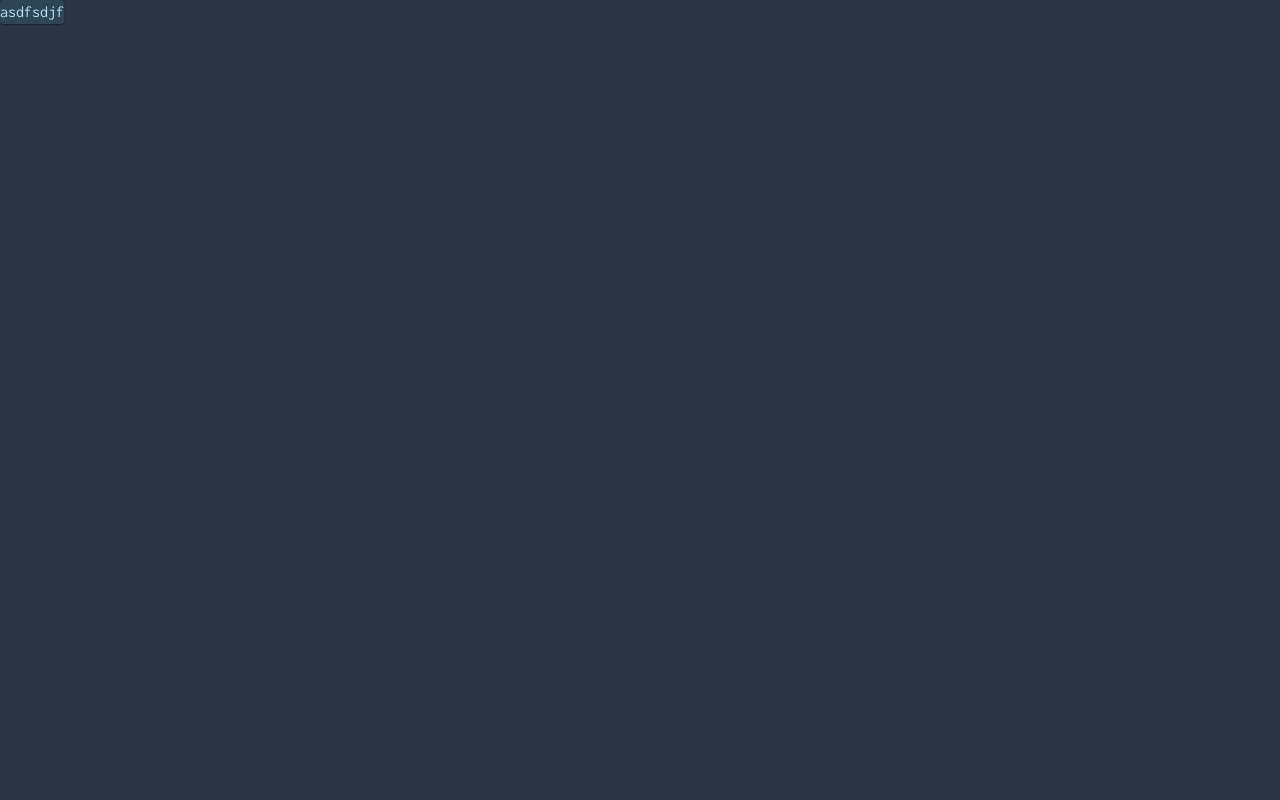
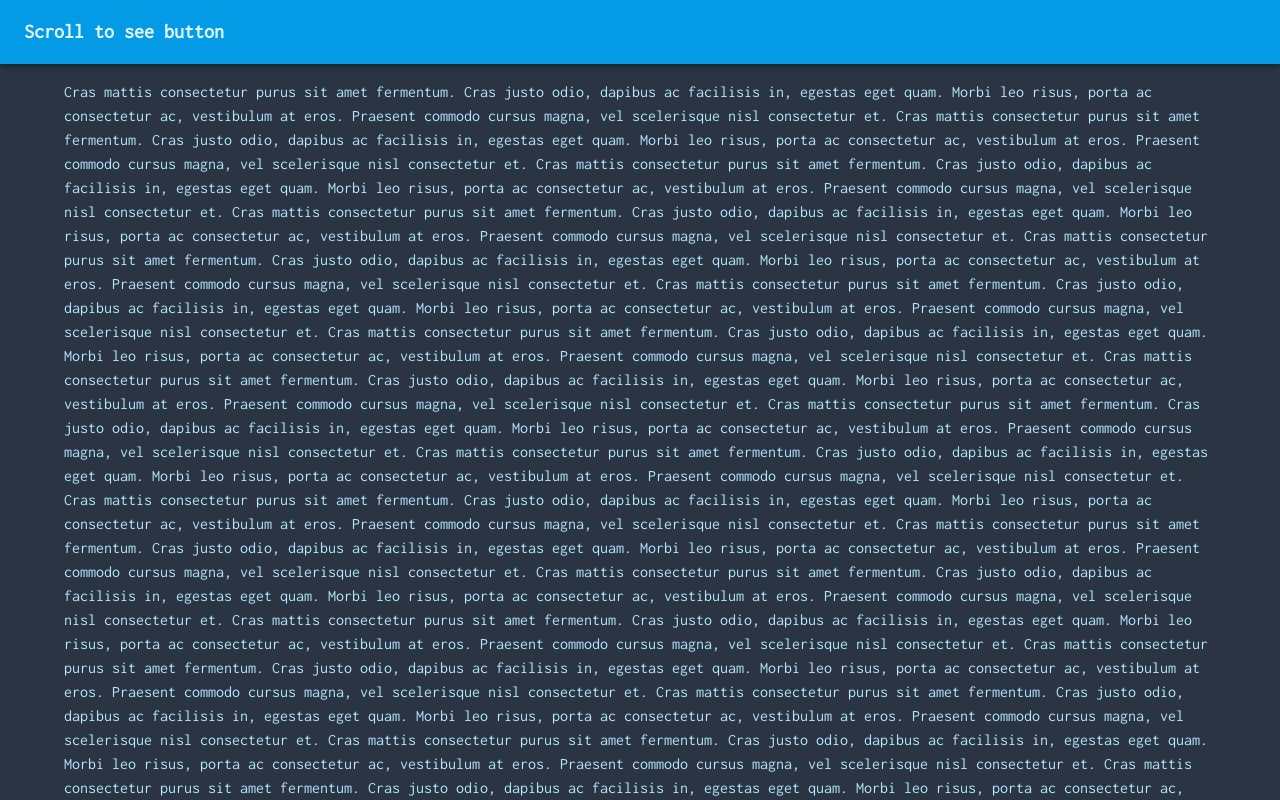
Before and after one commit to Navid-Mousavizdeh/MyPortfolio, a React (Create React App) app: page / in a window 1280 px wide. Shown: the top 800 px of the page. Built offline with nearby package versions, Linux system fonts and the light colour scheme.

Commit message:
fix: iframe bundle js

```diff
--- a/src/Pages/MainPage/MainPage.js
+++ b/src/Pages/MainPage/MainPage.js
@@ -1,15 +1,91 @@
-import React, { useEffect, useState, useRef } from 'react'
-import Grid from '@mui/material/Grid'
+import * as React from 'react'
+import PropTypes from 'prop-types'
+import AppBar from '@mui/material/AppBar'
+import Toolbar from '@mui/material/Toolbar'
+import Typography from '@mui/material/Typography'
+import CssBaseline from '@mui/material/CssBaseline'
+import useScrollTrigger from '@mui/material/useScrollTrigger'
 import Box from '@mui/material/Box'
-import Card from '@mui/material/Card'
+import Container from '@mui/material/Container'
+import Fab from '@mui/material/Fab'
+import KeyboardArrowUpIcon from '@mui/icons-material/KeyboardArrowUp'
+import Zoom from '@mui/material/Zoom'
+
+function ScrollTop(props) {
+  const { children, window } = props
+  // Note that you normally won't need to set the window ref as useScrollTrigger
+  // will default to window.
+  // This is only being set here because the demo is in an iframe.
+  const trigger = useScrollTrigger({
+    target: window ? window() : undefined,
+    disableHysteresis: true,
+    threshold: 100,
+  })
+
+  const handleClick = (event) => {
+    const anchor = (event.target.ownerDocument || document).querySelector(
+      '#back-to-top-anchor'
+    )
+
+    if (anchor) {
+      anchor.scrollIntoView({
+        behavior: 'smooth',
+        block: 'center',
+      })
+    }
+  }
+
+  return (
+    <Zoom in={trigger}>
+      <Box
+        onClick={handleClick}
+        role='presentation'
+        sx={{ position: 'fixed', bottom: 16, right: 16 }}
+      >
+        {children}
+      </Box>
+    </Zoom>
+  )
+}
+
+ScrollTop.propTypes = {
+  children: PropTypes.element.isRequired,
+  /**
+   * Injected by the documentation to work in an iframe.
+   * You won't need it on your project.
+   */
+  window: PropTypes.func,
+}
 
 function MainPage(props) {
   return (
-    <Box>
-      <Grid container>
-        <Card>asdfsdjf</Card>
-      </Grid>
-    </Box>
+    <React.Fragment>
+      <AppBar>
+        <Toolbar>
+          <Typography variant='h6' component='div'>
+            Scroll to see button
+          </Typography>
+        </Toolbar>
+      </AppBar>
+      <Toolbar id='back-to-top-anchor' />
+      <Container>
+        <Box sx={{ my: 2 }}>
+          {[...new Array(24)]
+            .map(
+              () => `Cras mattis consectetur purus sit amet fermentum.
+Cras justo odio, dapibus ac facilisis in, egestas eget quam.
+Morbi leo risus, porta ac consectetur ac, vestibulum at eros.
+Praesent commodo cursus magna, vel scelerisque nisl consectetur et.`
+            )
+            .join('\n')}
+        </Box>
+      </Container>
+      <ScrollTop {...props}>
+        <Fab color='secondary' size='small' aria-label='scroll back to top'>
+          <KeyboardArrowUpIcon />
+        </Fab>
+      </ScrollTop>
+    </React.Fragment>
   )
 }
 
```
Also changed, not shown: src/Components/AppBar.css (added), src/Components/AppBar.js (added).
